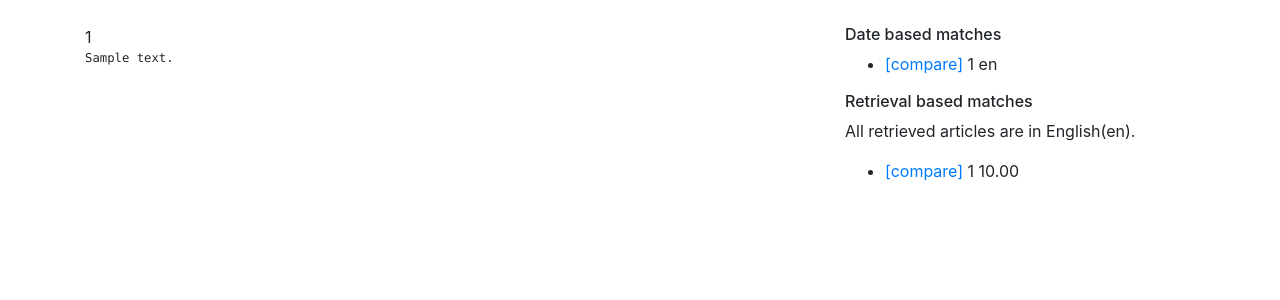
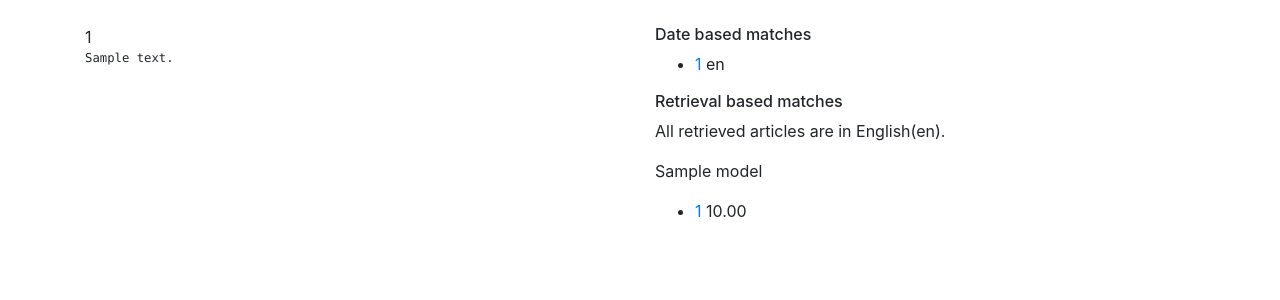
Before and after one commit to shashanksiripragada/pib-crawl, a Flask app: template webapp/templates/entry.html in a window 1280 px wide. Shown: the part 56-356 px from the top of the page. Run offline with Flask 2, Linux system fonts and the light colour scheme; tables that the repository leaves empty hold one stand-in row (values such as "Sample post"); the template is opened without the code that fills it: values that come from a table or form of the project are taken from there, most other values are stand-ins (such as "Sample title", 1, 10 or a date in 2020); some libraries are stand-ins or nearby versions.

Commit message:
adds parallel view of retrieved items in entry for all models

```diff
--- a/webapp/retrieval.py
+++ b/webapp/retrieval.py
@@ -97,7 +97,7 @@ def get_candidates(query_id, days):
 
 
 
-def retrieve_neighbours_en(query_id, model='mm_all_iter1'):
+def retrieve_neighbours_en(query_id, model='mm_toEN_iter1'):
     candidates = get_candidates(query_id, 2)
     candidate_corpus = []
     query = Translation.query.filter(and_(Translation.parent_id == query_id, \
--- a/webapp/templates/entry.html
+++ b/webapp/templates/entry.html
@@ -1,6 +1,6 @@
 {% extends "layout.html" %} {% block body %}
 <div class="row">
-    <div class="col-8">
+    <div class="col-6">
         {{entry.id}} <br/>
         <code>
             <pre>
@@ -9,27 +9,34 @@
         </code>
     </div>
 
-    <div class="col-4">
+    <div class="col-6">
         <h6> Date based matches </h6>
         <ul>
             {% for link in entry.neighbors %}
             <li>
-                <a href="{{url_for('docstore.parallel', src=link.first_id, tgt=link.second_id)}}">[compare]</a>
-                {{link.second_id}} {{link.second.lang}}
+                <a href="{{url_for('docstore.parallel', src=link.first_id, tgt=link.second_id)}}">
+                {{link.second_id}} </a> {{link.second.lang}}
             </li>
             {% endfor %}
         </ul>
 
         <h6> Retrieval based matches </h6>
         <p> All retrieved articles are in English(en). </p>
-        <ul>
-            {% for candidate in retrieved %}
-            <li>
-                <a href="{{url_for('docstore.parallel', src=entry.id, tgt=candidate.id)}}">[compare]</a>
-                {{candidate.id}}  {{'%0.2f'| format(candidate.similarity|float)}}
-            </li>
-            {% endfor %}
-        </ul>
+        <div class="row">
+        {% for model, candidates in retrieved.items() %}
+            <div class="col-4">
+                <p> {{model}} </p>
+                <ul>
+                    {% for candidate in candidates %}
+                    <li>
+                        <a href="{{url_for('docstore.parallel', src=entry.id, tgt=candidate.id)}}">
+                        {{candidate.id}}</a> {{'%0.2f'| format(candidate.similarity|float)}}
+                    </li>
+                    {% endfor %}
+                </ul>
+            </div>
+        {% endfor %}
+        </div>
     </div>
 </div>
 {% endblock %}
```
Also changed, not shown: webapp/docstore.py (+8 -4 lines).
